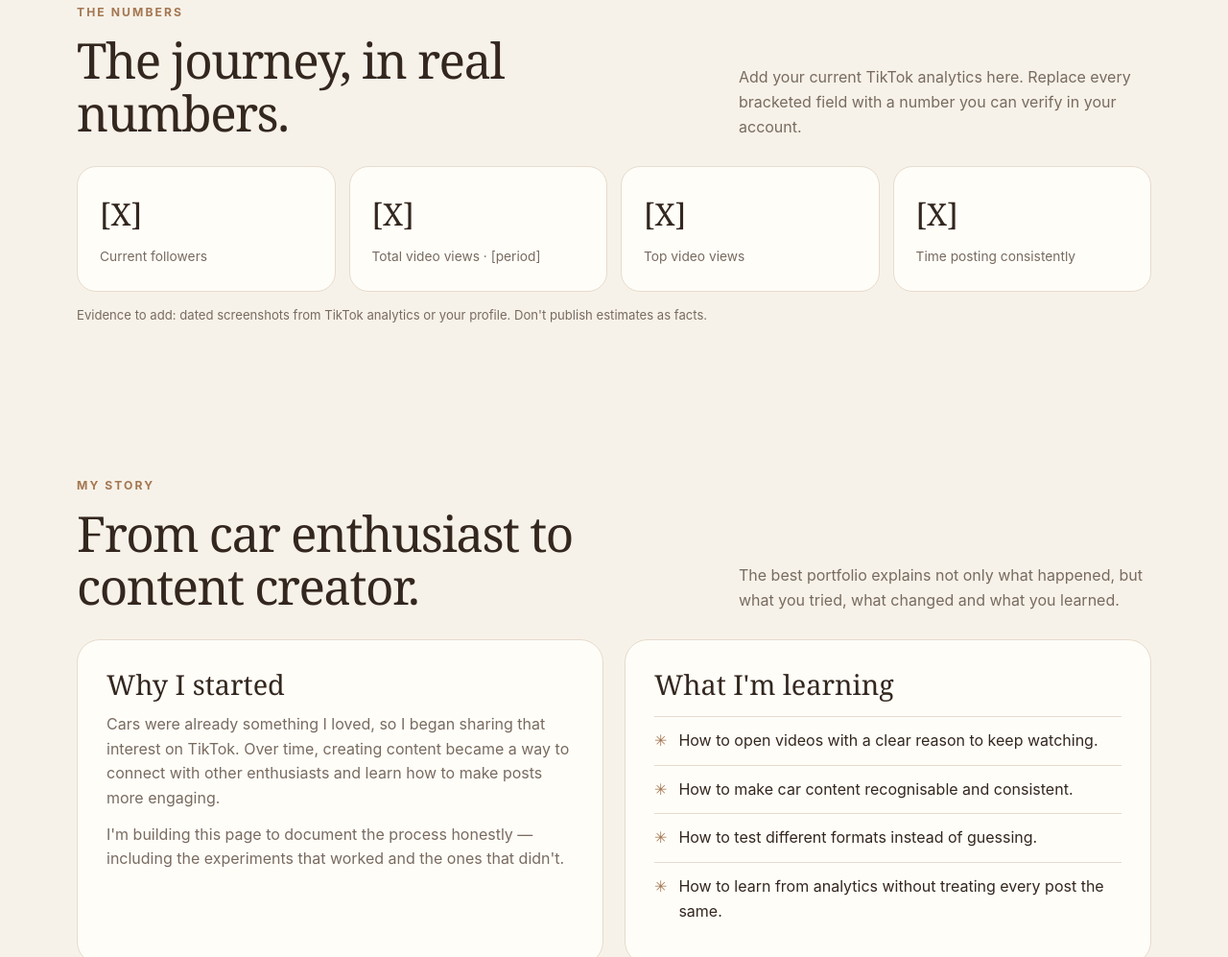
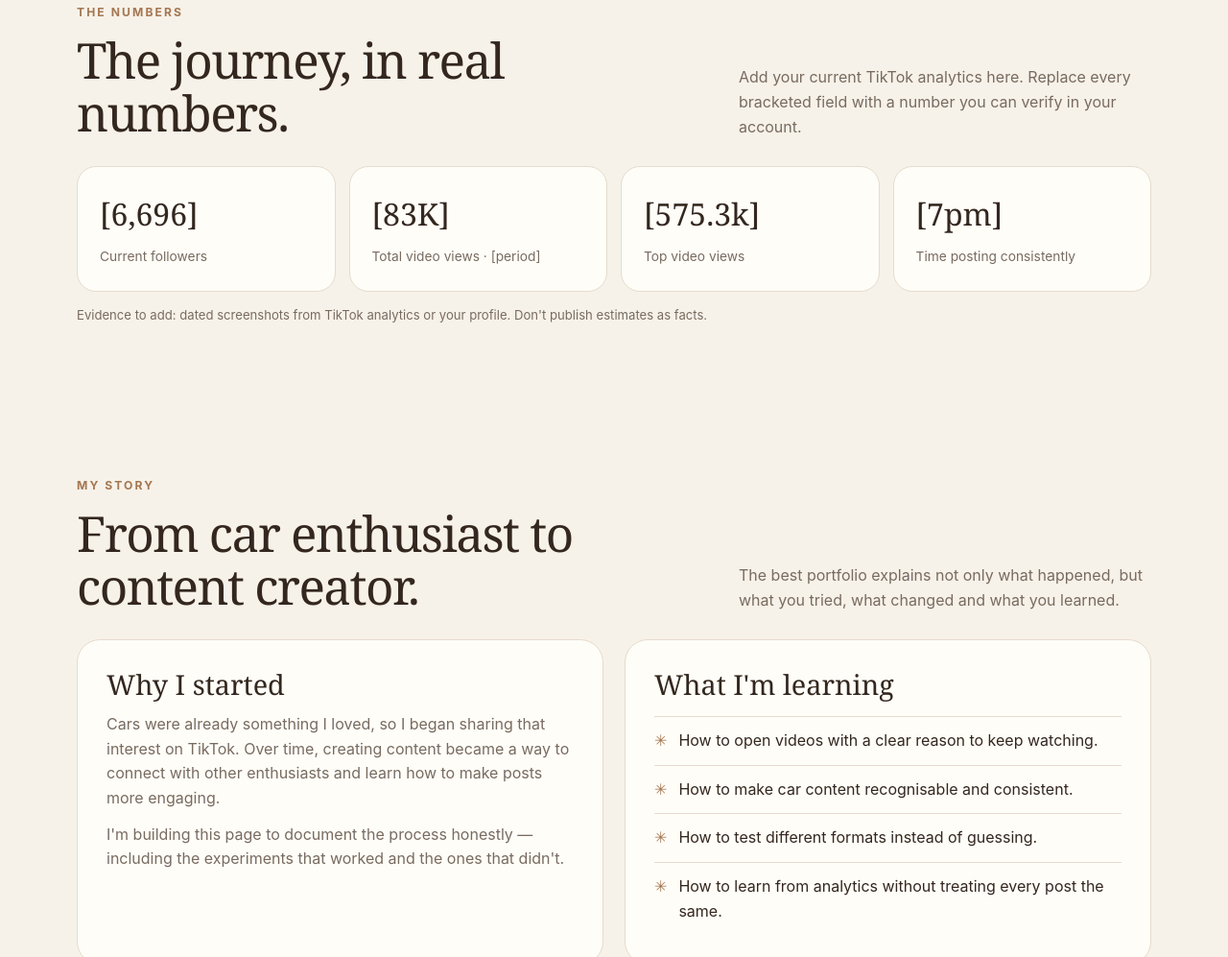
Before and after one commit to rrlloydd/Driven-to-Grow, a plain HTML site: page index.html in a window 1280 px wide. Shown: the part 866-1863 px from the top of the page at 96% size. Drawn offline with Linux system fonts and the light colour scheme.

Commit message:
Update TikTok analytics metrics with actual values

```diff
--- a/index.html
+++ b/index.html
@@ -139,10 +139,10 @@
         <p class="section-intro">Add your current TikTok analytics here. Replace every bracketed field with a number you can verify in your account.</p>
       </div>
       <div class="metrics">
-        <div class="metric"><strong>[X]</strong><span>Current followers</span></div>
-        <div class="metric"><strong>[X]</strong><span>Total video views · [period]</span></div>
-        <div class="metric"><strong>[X]</strong><span>Top video views</span></div>
-        <div class="metric"><strong>[X]</strong><span>Time posting consistently</span></div>
+        <div class="metric"><strong>[6,696]</strong><span>Current followers</span></div>
+        <div class="metric"><strong>[83K]</strong><span>Total video views · [period]</span></div>
+        <div class="metric"><strong>[575.3k]</strong><span>Top video views</span></div>
+        <div class="metric"><strong>[7pm]</strong><span>Time posting consistently</span></div>
       </div>
       <p class="note">Evidence to add: dated screenshots from TikTok analytics or your profile. Don't publish estimates as facts.</p>
     </section>
```
